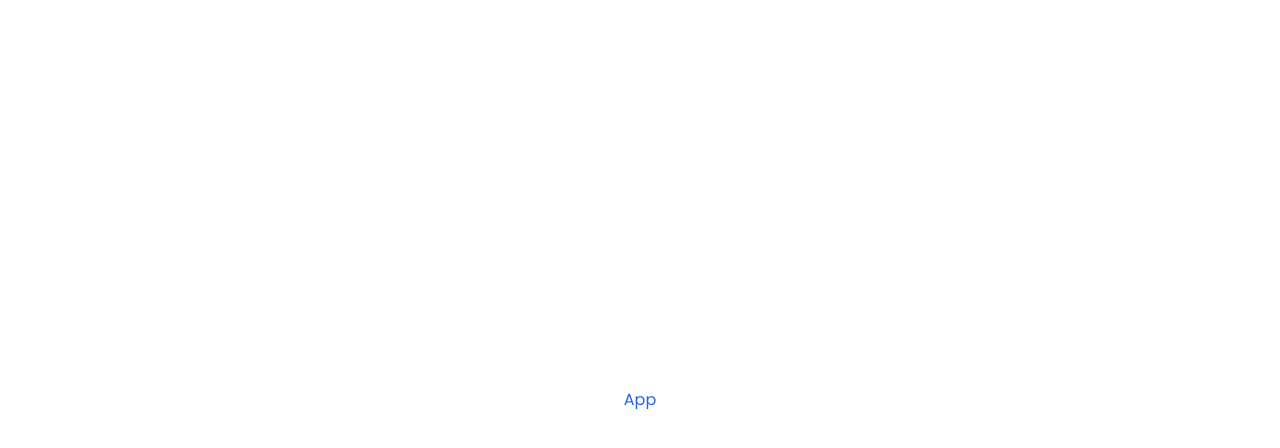
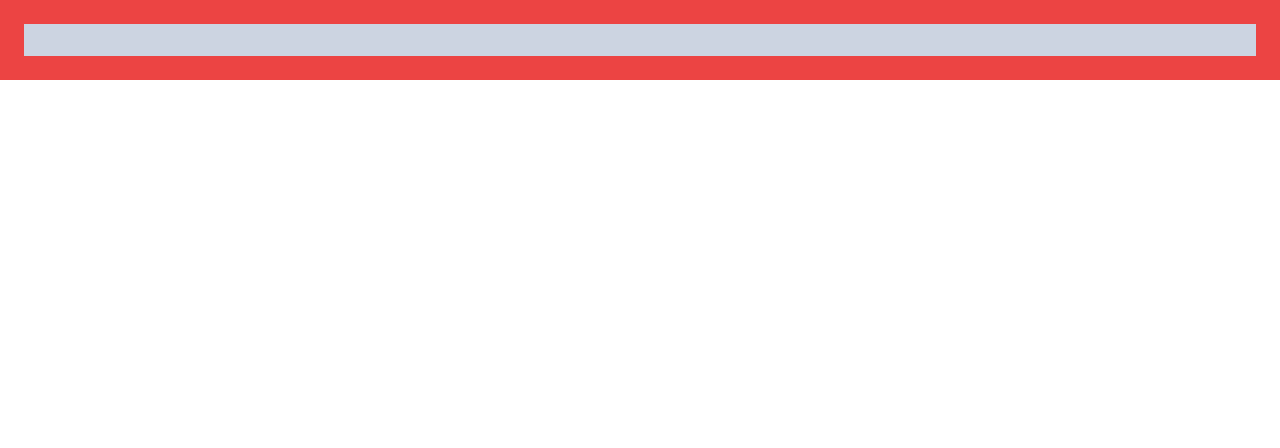
Before and after one commit to pragnathc163/area-814, a React (Create React App) app: page / in a window 1280 px wide. Shown: the top 448 px of the page. Built offline with nearby package versions, Linux system fonts and the light colour scheme.

Commit message:
Added Header Divisions

```diff
--- a/src/App.js
+++ b/src/App.js
@@ -1,11 +1,12 @@
-import React from 'react'
+import React from 'react';
+import { Header } from "./components";
 
 const App = () => {
     return (
-        <div className='w-screen h-screen flex items-center justify-center text-blue-600'>
-            App
+        <div className='w-screen h-auto flex flex-col'>
+          <Header />
         </div>
     )
 }
 
-export default App
+export default App;
--- /dev/null
+++ b/src/components/Header.jsx
@@ -0,0 +1,18 @@
+import React from 'react'
+
+const Header = () => {
+  return (
+    <div className="fixed z-50 w-screen bg-red-500 p-6">
+        <div className="hidden md:flex w-full h-full bg-slate-300 p-4">
+
+        </div>
+
+        <div className="flex md:hidden w-full h-full bg-purple-500 p-4">
+
+        </div>
+    </div>
+
+  )
+}
+
+export default Header
--- /dev/null
+++ b/src/components/index.js
@@ -0,0 +1 @@
+export { default as Header } from "./Header";
--- a/src/index.js
+++ b/src/index.js
@@ -2,8 +2,13 @@ import React from 'react';
 import ReactDOM from 'react-dom';
 import './index.css';
 
+import { BrowserRouter as Router } from 'react-router-dom';
+
 import App from './App';
 
 ReactDOM.render(
-    <App />, document.getElementById('root')
+    <Router>
+        <App />
+    </Router>,
+    document.getElementById('root')
 );
```
